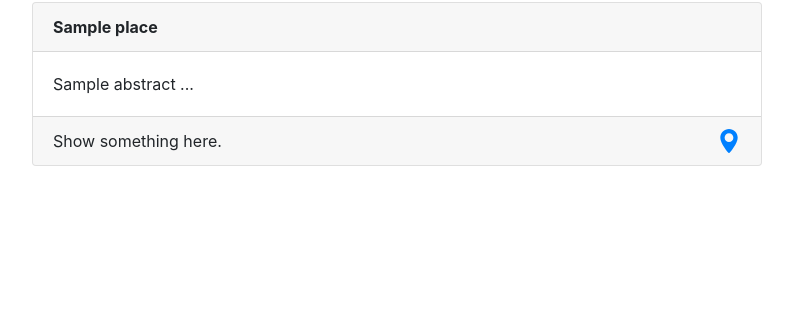
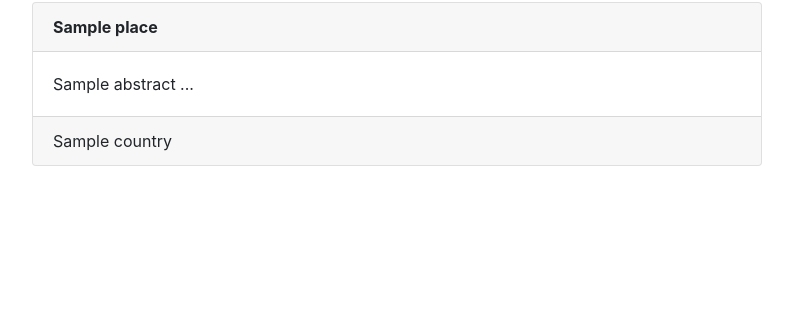
Before and after one commit to aakash11shukla/lucy, a Django app: template lucy_django/app/templates/results.html in a window 1280 px wide. Shown: the part 202-521 px from the top of the page, without its empty margins (53-846 px from the left). Run offline with Django 3.2, Linux system fonts and the light colour scheme; the template is opened without the code that fills it: most values are stand-ins (such as "Sample title", 1, 10 or a date in 2020); some libraries are stand-ins or nearby versions.

Commit message:
ui changes

```diff
--- a/lucy_django/app/templates/result_card.html
+++ b/lucy_django/app/templates/result_card.html
@@ -11,10 +11,7 @@
                     {{ place.abstract }}
                 </div>
                 <div class="card-footer">
-                    Show something here.
-                    {# TODO change this to an actual url later #}
-                    <a href="http://maps.google.co.uk/maps?q=51.917168,-0.227051" target="_blank"><img
-                            src="{% static 'app/images/marker.svg' %}" style="height: 24px; float: right"></a>
+                    {{ place.country }}
                 </div>
             </div>
         </div>
```
